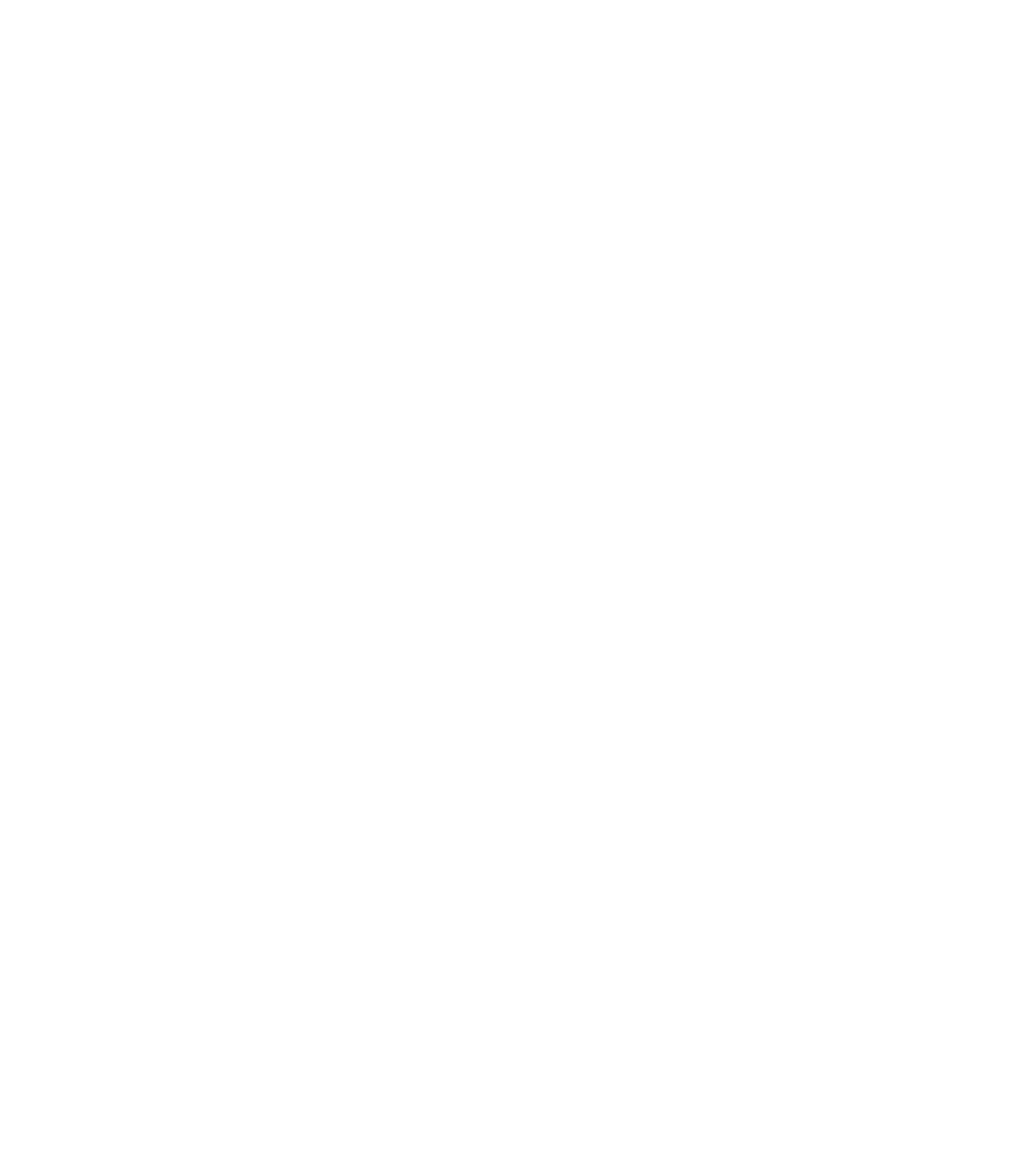
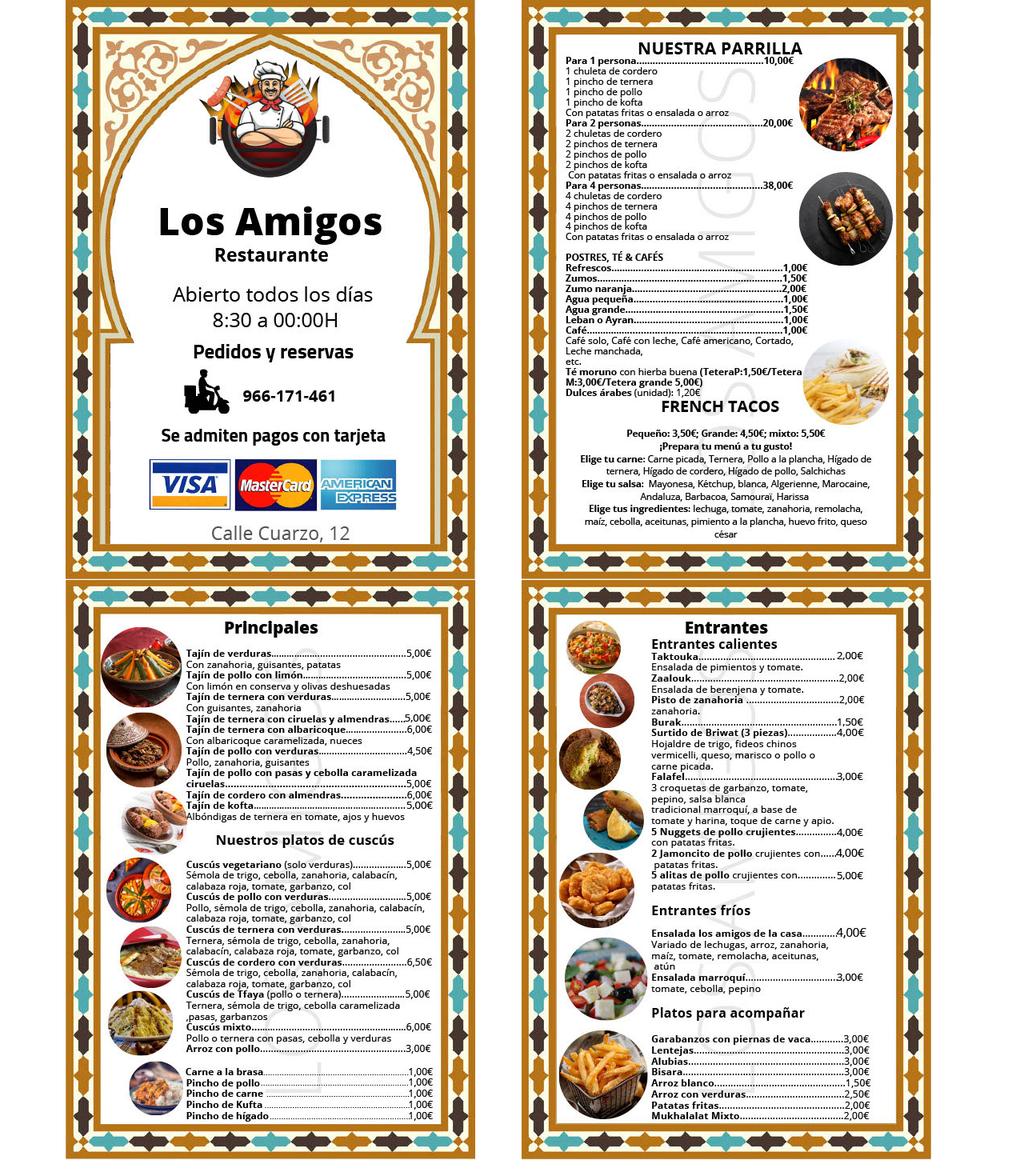
Before and after one commit to JannaIbrahim/Los-Amigos-menu, a plain HTML site: page index.html in a window 1280 px wide. Shown: the whole page at 80% size. Before the commit the page ends 800 px from the top, so only its background shows below. Drawn offline with nearby package versions, Linux system fonts and the light colour scheme.

Commit message:
menue v1

```diff
--- a/index.html
+++ b/index.html
@@ -9,6 +9,25 @@
 </head>
 <body>
 
+    <div class="container">
+        <div class="row">
+            <div class="col-sm-12 col-lg-6">
+                <img src="images/p1.jpg" class="img-fluid" alt="menue first page">
+            </div>
+            <div class="col-sm-12 col-lg-6">
+                <img src="images/p2.jpg" class="img-fluid" alt="menue second page">
+            </div>
+        </div>
+        <div class="row">
+            <div class="col-sm-12 col-lg-6">
+                <img src="images/p3.jpg" class="img-fluid" alt="menue third page">
+            </div>
+            <div class="col-sm-12 col-lg-6">
+                <img src="images/p4.jpg" class="img-fluid" alt="menue fourth page">
+            </div>
+        </div>
+    </div>
+
     <script src="https://cdn.jsdelivr.net/npm/bootstrap@5.0.2/dist/js/bootstrap.bundle.min.js" integrity="sha384-MrcW6ZMFYlzcLA8Nl+NtUVF0sA7MsXsP1UyJoMp4YLEuNSfAP+JcXn/tWtIaxVXM" crossorigin="anonymous"></script>
 </body>
 </html>
```
Also changed, not shown: images/p1.jpg (added), images/p2.jpg (added), images/p3.jpg (added), images/p4.jpg (added).
